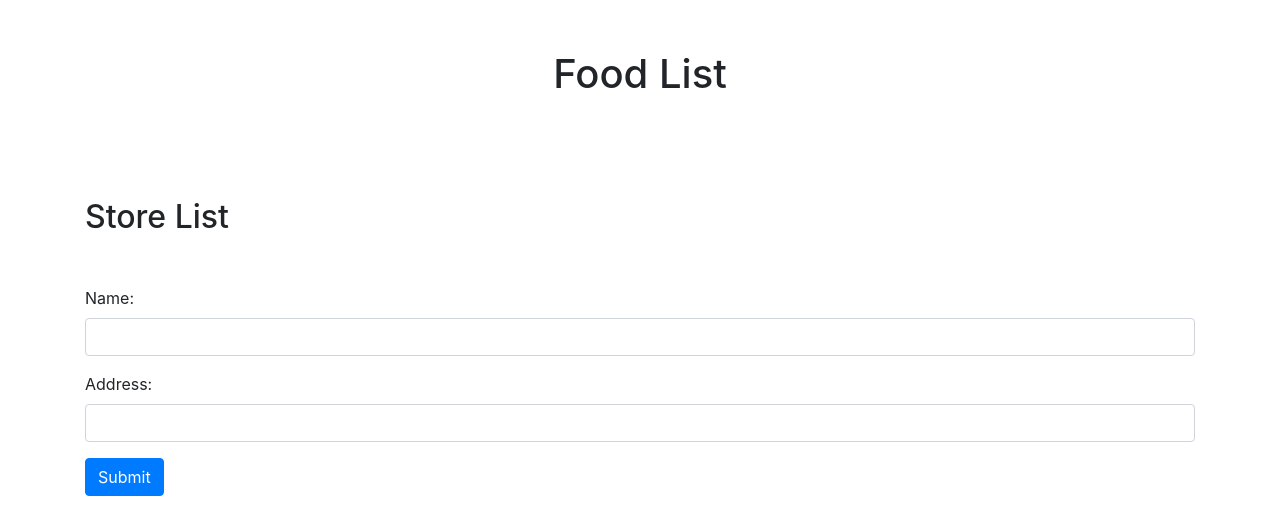
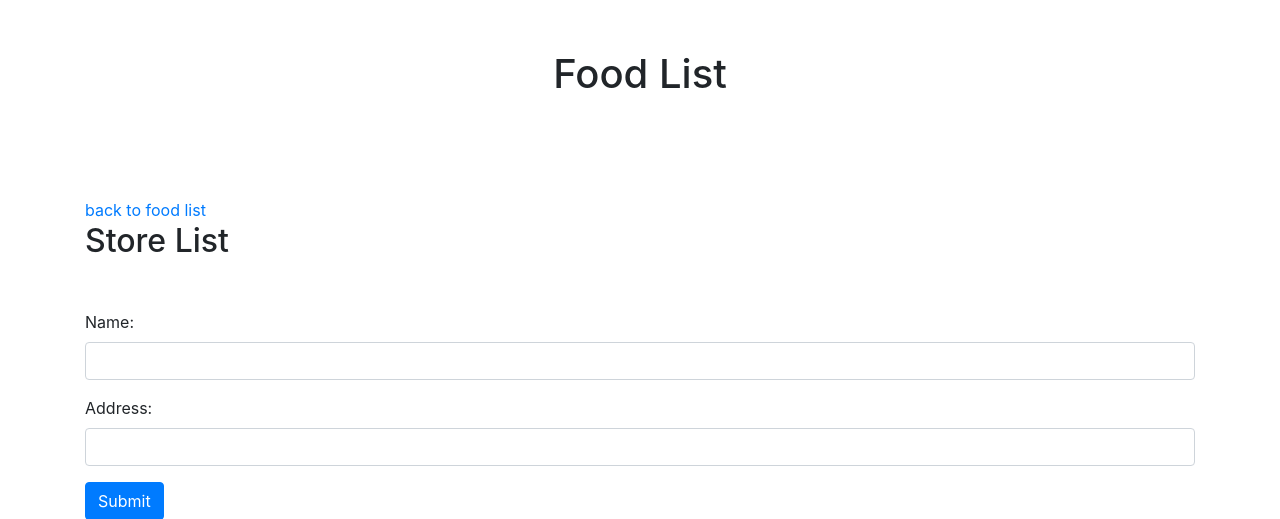
Before and after one commit to MrMeta/fooddiary, a Django app: page /store in a window 1280 px wide. Shown: the top 519 px of the page. Run offline with Django 3.2, Linux system fonts and the light colour scheme; data that the repository does not hold is empty; some libraries are stand-ins or nearby versions.

Commit message:
Add link to food_list view in store_list view

```diff
--- a/app/templates/app/food_list.html
+++ b/app/templates/app/food_list.html
@@ -1,6 +1,7 @@
 {% extends 'app/base.html' %}
 
 {% block content %}
+    <h2 class="margin-bottom">Food List</h2>
     <div class="margin-bottom">
         <form method="POST" action={% url 'create_food' %}>
             {% csrf_token %}
--- a/app/templates/app/store_list.html
+++ b/app/templates/app/store_list.html
@@ -2,6 +2,7 @@
 
 {% block content %}
     <div>
+        <a href={% url 'food_list' %}>back to food list</a>
         <h2 class="margin-bottom">Store List</h2>
         <div class="margin-bottom">
             <form method="POST" action={% url 'create_store' %}>
```
